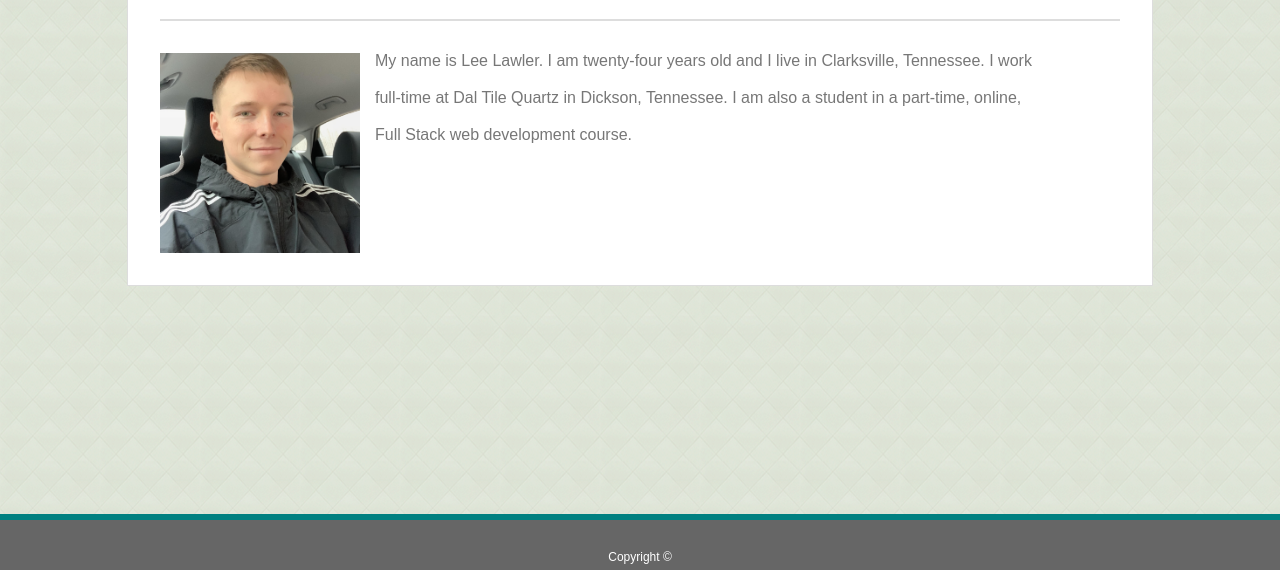
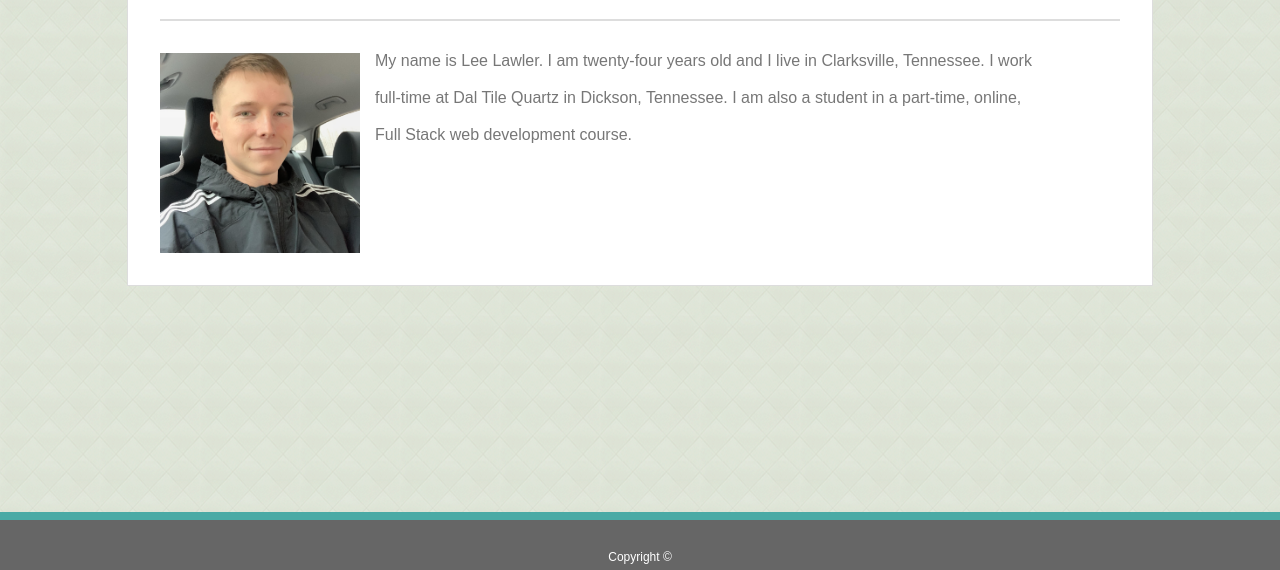
Before and after one commit to Lee4n/Basic-Portfolio, a plain HTML site: page index.html in a window 1280 px wide. Shown: the part 230-800 px from the top of the page. Drawn offline with Linux system fonts and the light colour scheme.

Commit message:
removed border-shadow from footer and added border-top

```diff
--- a/assets/css/style.css
+++ b/assets/css/style.css
@@ -131,7 +131,7 @@ label {
     height: 50px;
     background: #666666;
     text-align: center;
-    box-shadow: 0 -6px teal;
+    border-top: 8px solid #4aaaa5;
     color: #ffffff;
     font-size: 12px;
     font-family: 'Arial', 'Helvetica Neue', Helvetica, sans-serif;
```
